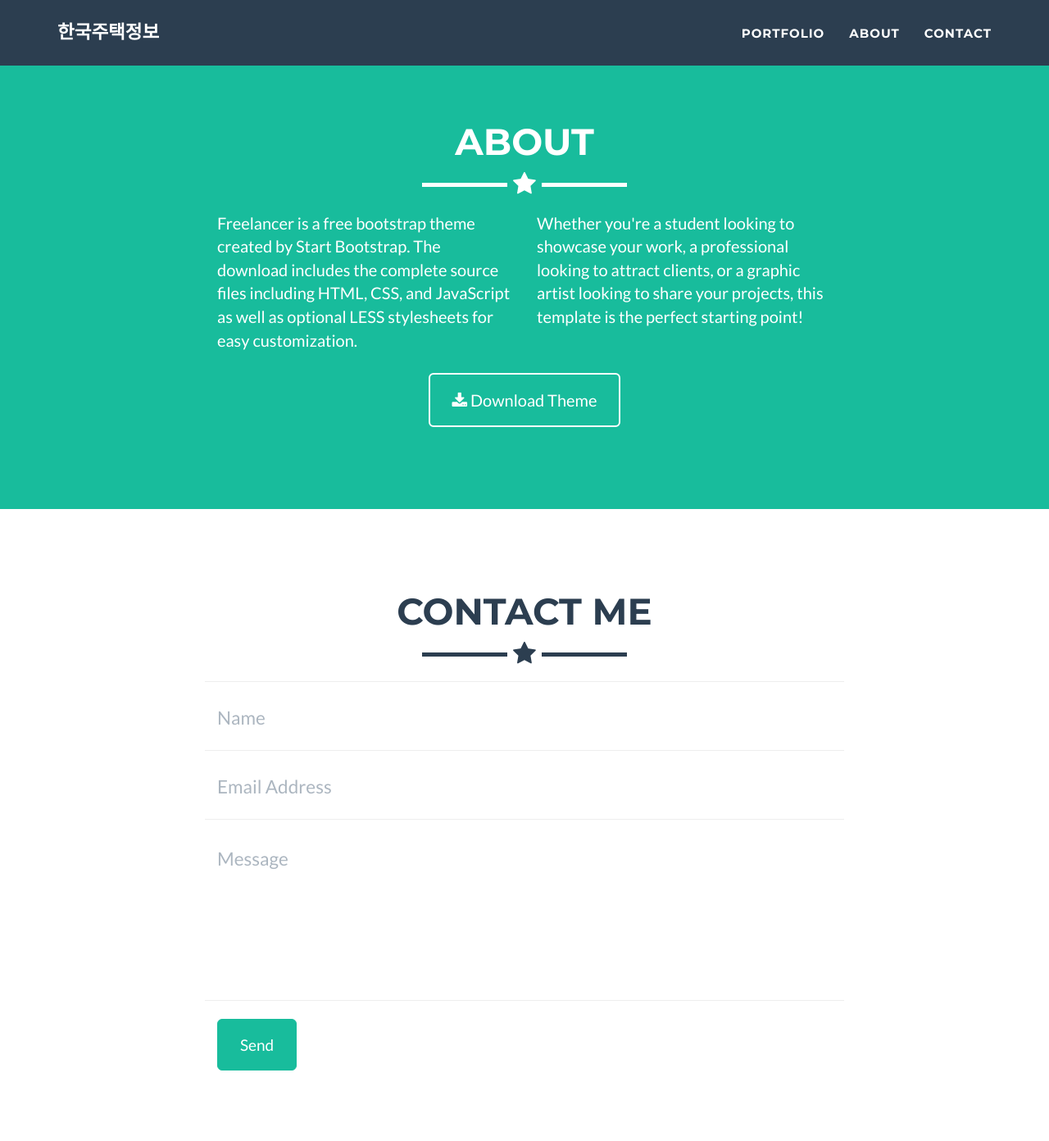
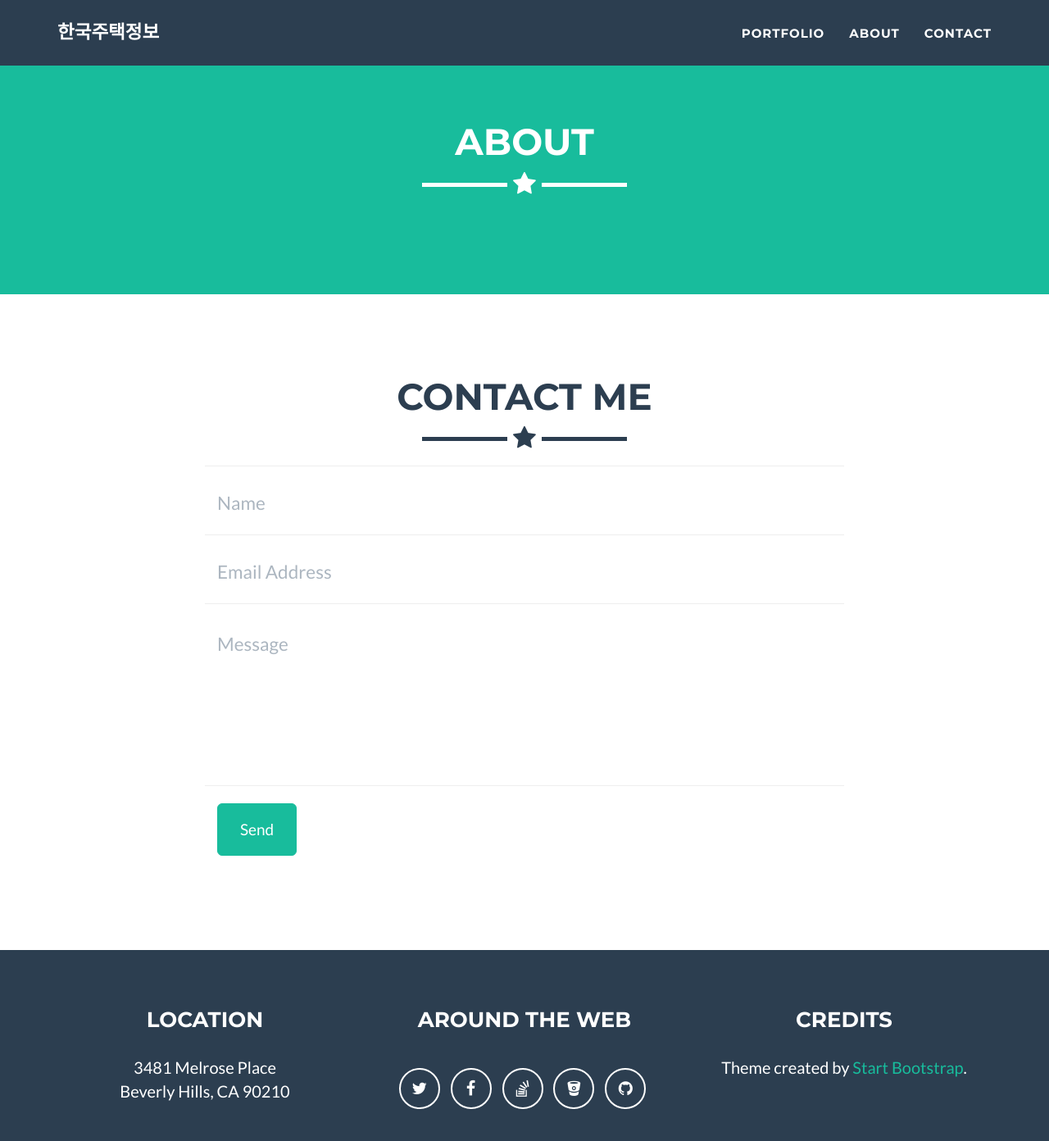
Before and after one commit to koreahouseinfo/koreahouseinfo.github.io, a Jekyll site: the page built from _posts/2014-07-18-project-1.markdown, in a window 1280 px wide and 1400 px high, scrolled down 727 px. Shown: the top 1392 px of the window at 82% size. Built offline with Jekyll 4.4.1, drawn with Linux system fonts in a browser that asks for light colours; some of the changed text lies outside the part shown.

Commit message:
finaledit

```diff
--- a/_config.yml
+++ b/_config.yml
@@ -56,7 +56,7 @@ address:
   - line: Beverly Hills, CA 90210
 
 # Credits content
-credits: 'Freelancer is a free to use, open source Bootstrap theme created by <a href="http://startbootstrap.com">Start Bootstrap</a>.'
+credits: 'Theme created by <a href="http://startbootstrap.com">Start Bootstrap</a>.'
 
 # Build settings
 markdown: kramdown
--- a/_includes/about.html
+++ b/_includes/about.html
@@ -9,16 +9,16 @@
             </div>
             <div class="row">
                 <div class="col-lg-4 col-lg-offset-2">
-                    <p>Freelancer is a free bootstrap theme created by Start Bootstrap. The download includes the complete source files including HTML, CSS, and JavaScript as well as optional LESS stylesheets for easy customization.</p>
+                    <!-- <p>준비중</p> -->
                 </div>
                 <div class="col-lg-4">
-                    <p>Whether you're a student looking to showcase your work, a professional looking to attract clients, or a graphic artist looking to share your projects, this template is the perfect starting point! </p>
+                    <!-- <p>- </p> -->
                 </div>
-                <div class="col-lg-8 col-lg-offset-2 text-center">
+                <!-- <div class="col-lg-8 col-lg-offset-2 text-center">
                     <a href="https://github.com/jeromelachaud/freelancer-theme" class="btn btn-lg btn-outline">
                         <i class="fa fa-download"></i> Download Theme
                     </a>
-                </div>
+                </div> -->
             </div>
         </div>
     </section>
```
Also changed, not shown: 2 other files.
